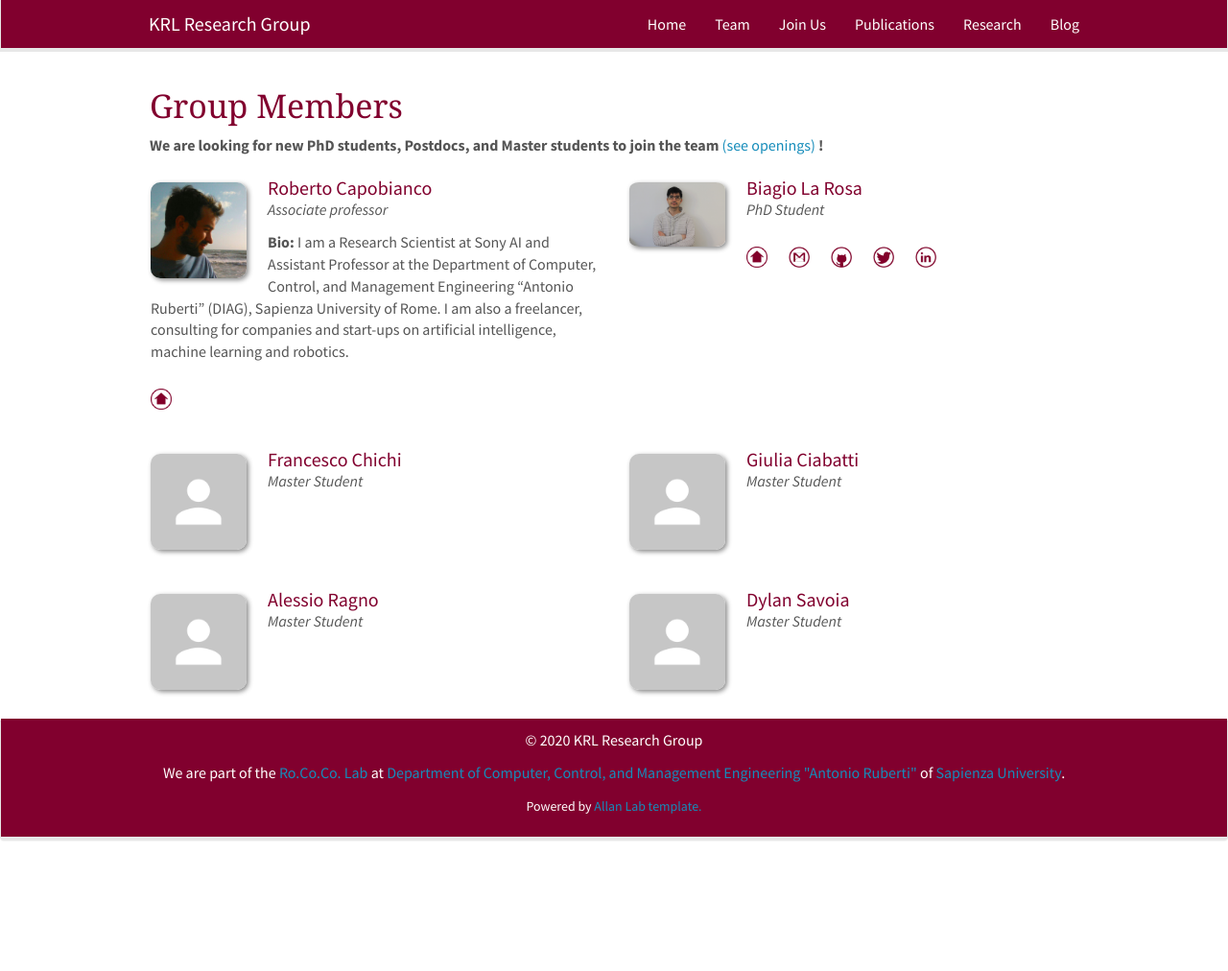
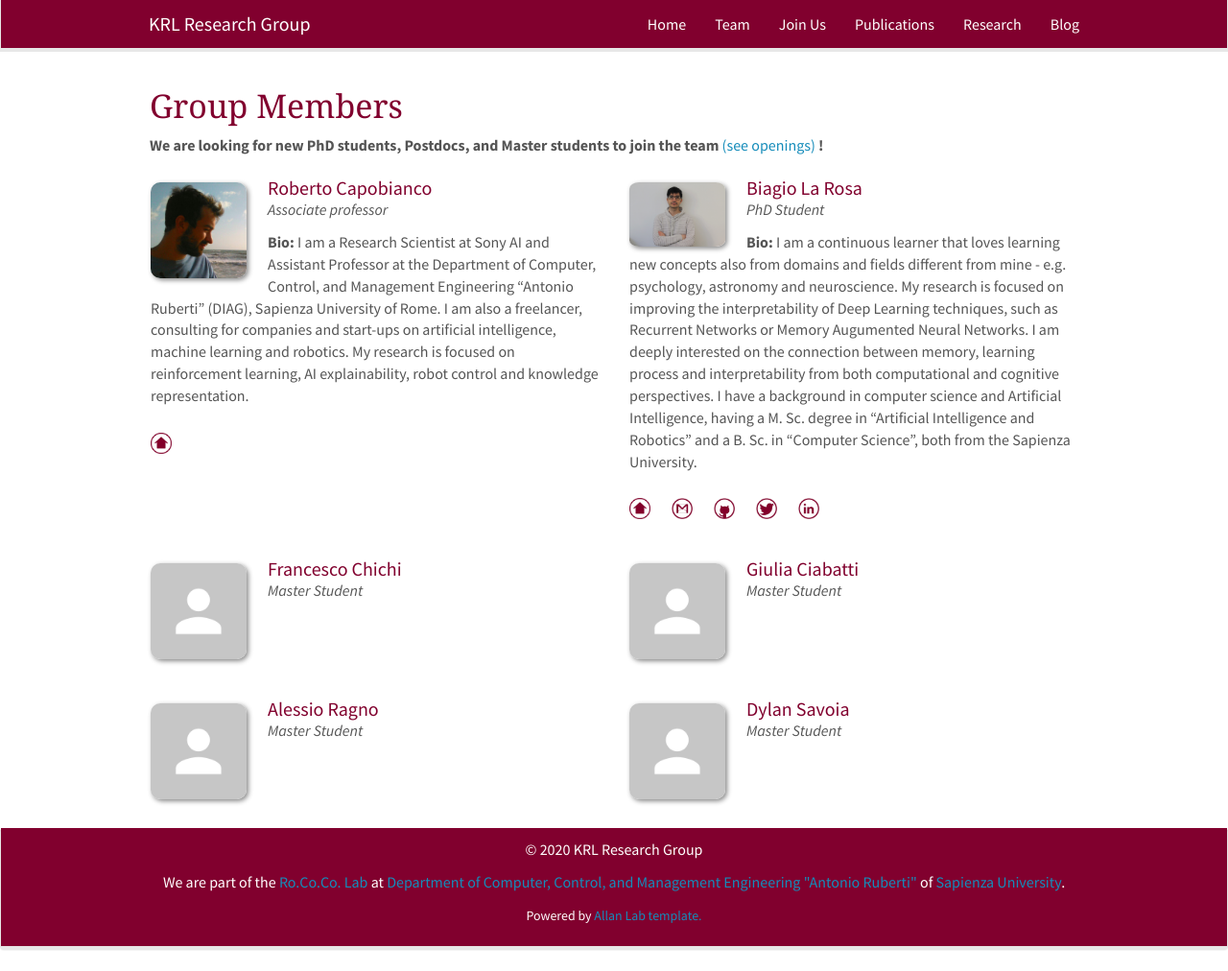
Before and after one commit to KRLGroup/krlgroup.github.io, a Jekyll site: the page built from _pages/team.md, in a window 1280 px wide and 1012 px high. Shown: the whole window at 96% size. Built offline with Jekyll 4.4.1, drawn with Linux system fonts in a browser that asks for light colours; nearby versions of some CDN libraries.

Commit message:
added bio Biagio La Rosa, removed olf member file

```diff
--- a/_data/members.yml
+++ b/_data/members.yml
@@ -2,13 +2,13 @@
   photo: capobianco.jpg
   info: Associate professor
   email:
-  bio: I am a Research Scientist at Sony AI and Assistant Professor at the Department of Computer, Control, and Management Engineering “Antonio Ruberti” (DIAG), Sapienza University of Rome. I am also a freelancer, consulting for companies and start-ups on artificial intelligence, machine learning and robotics.
+  bio:  I am a Research Scientist at Sony AI and Assistant Professor at the Department of Computer, Control, and Management Engineering “Antonio Ruberti” (DIAG), Sapienza University of Rome. I am also a freelancer, consulting for companies and start-ups on artificial intelligence, machine learning and robotics. My research is focused on reinforcement learning, AI explainability, robot control and knowledge representation.
   webpage: http://robertocapobianco.com/
 
 - name: Biagio La Rosa
   photo: larosa.jpg
   info: PhD Student
-  bio:
+  bio: I am a continuous learner that loves learning new concepts also from domains and fields different from mine - e.g. psychology, astronomy and neuroscience. My research is focused on improving the interpretability of Deep Learning techniques, such as Recurrent Networks or Memory Augumented Neural Networks. I am deeply interested on the connection between memory, learning process and interpretability from both computational and cognitive perspectives. I have a background in computer science and Artificial Intelligence, having a M. Sc. degree in "Artificial Intelligence and Robotics" and a B. Sc. in "Computer Science", both from the Sapienza University.
   webpage: https://biagiomattialarosa.github.io/
   github: biagiomattialarosa
   linkedin: larosabiagio
--- a/_data/team_members.yml
+++ /dev/null
@@ -1,11 +0,0 @@
-- name: Roberto Capobianco
-  photo: capobianco.jpg
-  info: Associate professor, started Jan 2015
-  email:
-  bio: I am a Research Scientist at Sony AI and Assistant Professor at the Department of Computer, Control, and Management Engineering “Antonio Ruberti” (DIAG), Sapienza University of Rome. I am also a freelancer, consulting for companies and start-ups on artificial intelligence, machine learning and robotics. My research is focused on reinforcement learning, AI explainability, robot control and knowledge representation.
-
-- name: Biagio La Rosa
-  photo: larosa.jpg
-  info: PhD Student, started Sept 2020
-  email:
-  bio: I am a continuous learner that loves learning new concepts also from domains and fields different from mine - e.g. psychology, astronomy and neuroscience. My research is focused on improving the interpretability of Deep Learning techniques, such as Recurrent Networks or Memory Augumented Neural Networks. I am deeply interested on the connection between memory, learning process and interpretability from both computational and cognitive perspectives. I have a background in computer science and Artificial Intelligence, having a M. Sc. degree in "Artificial Intelligence and Robotics" and a B. Sc. in "Computer Science", both from the Sapienza University.
```
